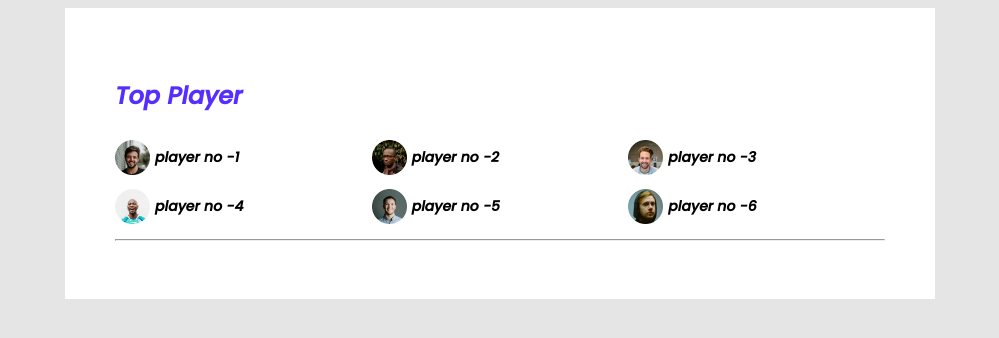
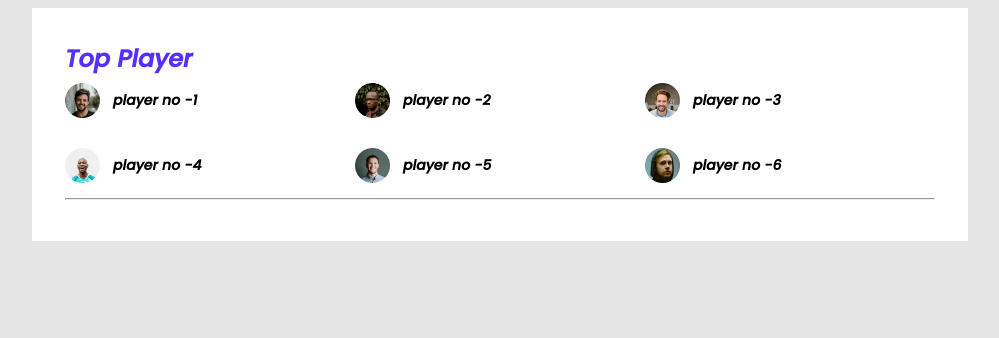
Before and after one commit to rufaida-akhter/leader-board-pro, a plain HTML site: page index.html in a window 1280 px wide. Shown: the whole page, without its empty margins (140-1139 px from the left). Drawn offline with Linux system fonts and the light colour scheme.

Commit message:
grid-row-gap

```diff
--- a/index.html
+++ b/index.html
@@ -29,32 +29,37 @@
                 <div class="players">
                     <div class="player">
                         <img src="images/players/player-1.png" alt="-1">
-                        <h3 class="name" class="name">player no -1</h3>
+                        <h3 class="player-name">player no -1</h3>
                     </div>
                     <div class="player">
                         <img src="images/players/player-2.png" alt="-2">
-                        <h3 class="name">player no -2</h3>
+                        <h3 class="player-name">player no -2</h3>
                     </div>
                     <div class="player">
                         <img src="images/players/player-3.png" alt="-3">
-                        <h3 class="name">player no -3</h3>
+                        <h3 class="player-name">player no -3</h3>
                     </div>
                     <div class="player">
                         <img src="images/players/player-4.png" alt="-4">
-                        <h3 class="name">player no -4</h3>
+                        <h3 class="player-name">player no -4</h3>
                     </div>
                     <div class="player">
                         <img src="images/players/player-5.png" alt="-5">
-                        <h3 class="name">player no -5</h3>
+                        <h3 class="player-name">player no -5</h3>
                     </div>
                     <div class="player">
                         <img src="images/players/player-6.png" alt="-6">
-                        <h3 class="name">player no -6</h3>
+                        <h3 class="player-name">player no -6</h3>
                     </div>
                 </div>
                 <hr>
             </div>
+            <!-- top blog  -->
+            <div class="top-players">
+
+            </div>
         </section>
+
     </main>
 
 </body>
--- a/styles/style.css
+++ b/styles/style.css
@@ -13,33 +13,39 @@ main {
 }
 
 .container {
+    background-color: #FFFFFF;
     width: 870px;
-    height: 870px;
+    padding: 33px;
+
 
 }
 
 .section-title {
     color: #562EFF;
     font-size: 24px;
+    margin: 0px;
 
 }
 
-.name {
+.player-name {
     font-size: 14px;
     color: black;
-    margin-left: 5px;
+    margin-left: 13px;
+
 }
 
 /* top player style  */
 .top-players {
     background-color: #FFFFFF;
-    padding: 50px;
+
     align-items: center;
+
 }
 
 .players {
     display: grid;
     grid-template-columns: repeat(3, 1fr);
+    grid-row-gap: 16px;
 }
 
 .player {
```
